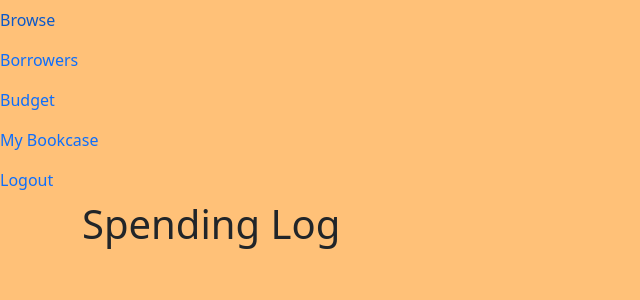
After one commit to Champelo/bookcase, a Flask app: page /user/budget/spending-log in a window 1280 px wide. The commit adds this page. Shown: the top 300 px of the page, without its empty margins (0-640 px from the left). Run offline with Flask 2, Linux system fonts and the light colour scheme; the visitor is signed in with stand-in values (Sample User, id 1); data that the repository does not hold is empty; some libraries are stand-ins or nearby versions.

Commit message:
Created a function for decreasing the budget remaining when adding a book, added lines to decrease and increase the remaining budget when deleting or updating a book. Also added links to change the budget amount and remove the budget completely.

```diff
--- a/bookcase/__init__.py
+++ b/bookcase/__init__.py
@@ -3,7 +3,7 @@ from flask import Flask
 from flask_sqlalchemy import SQLAlchemy
 import os.path
 from flask_login import LoginManager
-
+from .schedules import overdue_check
 
 db = SQLAlchemy()
 
@@ -46,11 +46,13 @@ def create_app(test_config=None):
     from .home import home_bp
     from .book import book_bp
     from .borrower import borrower_bp
+    from .budget import budget_bp
 
     app.register_blueprint(auth_bp)
     app.register_blueprint(home_bp)
     app.register_blueprint(book_bp)
     app.register_blueprint(borrower_bp)
+    app.register_blueprint(budget_bp)
 
     @login_manager.user_loader
     def load_user(id):
--- a/bookcase/budget/__init__.py
+++ b/bookcase/budget/__init__.py
@@ -0,0 +1,5 @@
+from flask import Blueprint
+
+budget_bp = Blueprint('budget_bp', __name__, template_folder='src', url_prefix='/user/budget')
+
+from . import routes
--- a/bookcase/budget/routes.py
+++ b/bookcase/budget/routes.py
@@ -0,0 +1,47 @@
+from flask import render_template, request, redirect, url_for, flash
+from flask_login import current_user, login_required
+from bookcase import models
+from bookcase import db
+from . import budget_bp
+from decimal import Decimal
+
+@budget_bp.route('/')
+@login_required
+def budget_home():
+    return render_template('budget-home.html', user=current_user)
+
+@budget_bp.route('/change-budget', methods=['GET', 'POST'])
+@login_required
+def change_budget():
+    if request.method == 'POST':
+        budget = request.form['budget']
+        newbudprice = current_user.budget - current_user.bud_remaining
+        current_user.budget = budget
+        current_user.bud_remaining = Decimal(budget) - newbudprice
+        db.session.commit()
+        return redirect(url_for('budget_bp.budget_home'))
+
+    return render_template('change-budget.html', user=current_user)
+
+@budget_bp.route('/delete-budget', methods=['GET'])
+@login_required
+def delete_budget():
+    current_user.budget = 0.00
+    current_user.bud_remaining = 0.00
+    db.session.commit()
+    return redirect(url_for('budget_bp.budget_home'))
+
+
+@budget_bp.route('/spending-log')
+@login_required
+def spending_log():
+    books = db.session.query(models.Book)
+    return render_template('spending-log.html', user=current_user, books=books)
+
+@budget_bp.route('/decrease-remaining/<string:isbn>')
+@login_required
+def decrease_remaining(isbn):
+    book = db.session.query(models.Book).filter_by(isbn=isbn).first()
+    current_user.bud_remaining = current_user.bud_remaining - book.bookprice
+    db.session.commit()
+    return redirect(url_for('book_bp.bookcase'))
--- /dev/null
+++ b/bookcase/budget/src/spending-log.html
@@ -0,0 +1,14 @@
+{% extends "base.html" %}
+
+{% block title %}Spending Log{% endblock %}
+
+{% block content %}
+    <h1>Spending Log</h1>
+    {% for book in books %}
+        <div>
+            <a href="{{ url_for('book_bp.book_profile', isbn=book.isbn) }}">{{ book.title }}</a>
+            <p>{{ book.bookprice }}</p>
+            <p>Purchase Date: {{ book.purchased_date }}</p>
+        </div>
+    {% endfor %}
+{% endblock %}
--- a/bookcase/templates/base.html
+++ b/bookcase/templates/base.html
@@ -25,7 +25,7 @@
             {% if current_user.is_authenticated %}
                 <a class="nav-item nav-link" href="{{ url_for('book_bp.add_book') }}">Browse</a>
                 <a class="nav-item nav-link" href="{{ url_for('borrower_bp.view_borrowers') }}">Borrowers</a>
-                <a class="nav-item nav-link" href="#">Budget</a>
+                <a class="nav-item nav-link" href="{{ url_for('budget_bp.budget_home') }}">Budget</a>
                 <a class="nav-item nav-link" href="{{ url_for('book_bp.bookcase') }}">My Bookcase</a>
                 <a class="nav-item nav-link" href="{{ url_for('auth_bp.logout') }}">Logout</a>
             {% else %}
```
Also changed, not shown: bookcase/book/routes.py (+15 -3 lines), bookcase/book/src/update-book.html (+8 -2 lines), bookcase/budget/src/budget-home.html (added, +16 -0 lines), bookcase/budget/src/change-budget.html (added, +14 -0 lines), bookcase/models.py (+6 -1 lines), bookcase/schedules/overdue_check.py (added, +10 -0 lines), bookcase/schedules/__init__.py (added).
